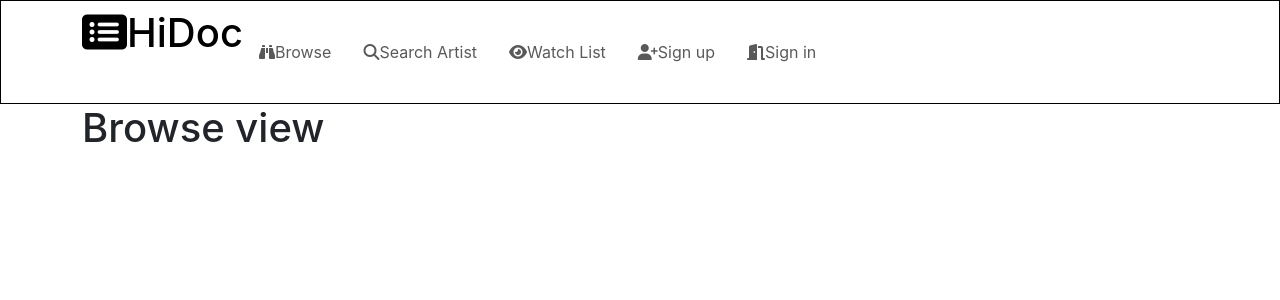
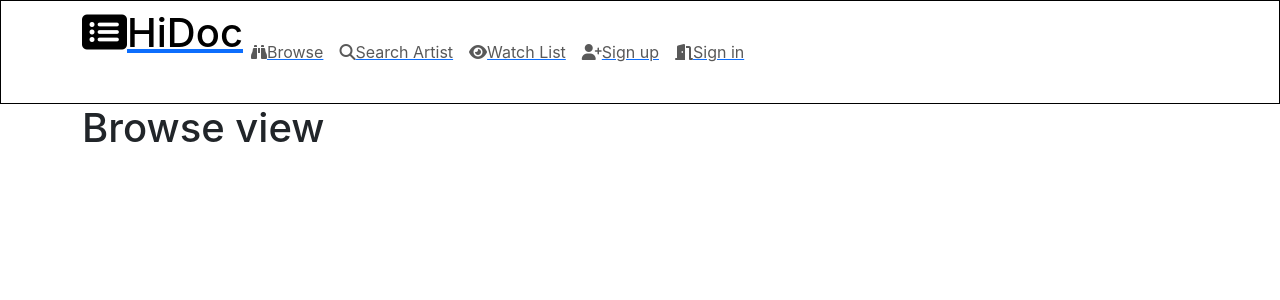
Before and after one commit to MidnattLantern/hidoc, a React (Create React App) app: page / in a window 1280 px wide. Shown: the top 300 px of the page. Built offline with nearby package versions, Linux system fonts and the light colour scheme.

Commit message:
links in navbar change url

```diff
--- a/src/components/NavBar.js
+++ b/src/components/NavBar.js
@@ -1,7 +1,7 @@
 import React from "react";
 import styles from '../styles/NavBar.module.css';
 import { Navbar, Container, Nav, } from "react-bootstrap";
-import { NavLink } from "react-bootstrap/esm";
+import { NavLink } from "react-router-dom";
 
 const NavBar = () => {
     return (
@@ -19,10 +19,10 @@ const NavBar = () => {
 
                     <Navbar.Toggle />
                     <Navbar.Collapse>
-                    <NavLink>
+
                         <Nav>
 
-                            <NavLink to="/" exact>
+                        <NavLink to="/" exact>
                                 <Nav.Link href="/browse">
                                         <i class="fa-solid fa-binoculars"></i>
                                         Browse
@@ -58,7 +58,7 @@ const NavBar = () => {
                             </NavLink>
 
                         </Nav>
-                    </NavLink>
+
                     </Navbar.Collapse>
 
                 </Container>
```
